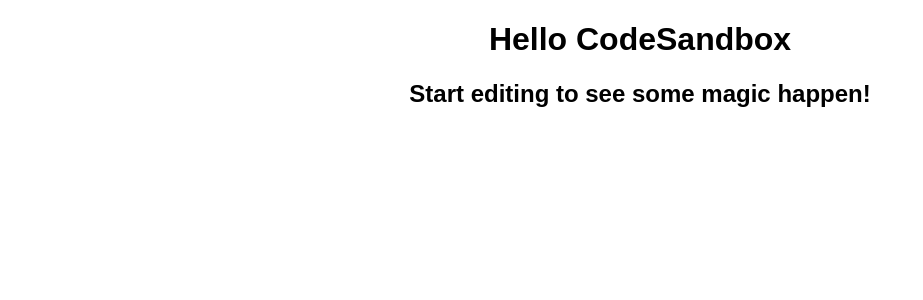
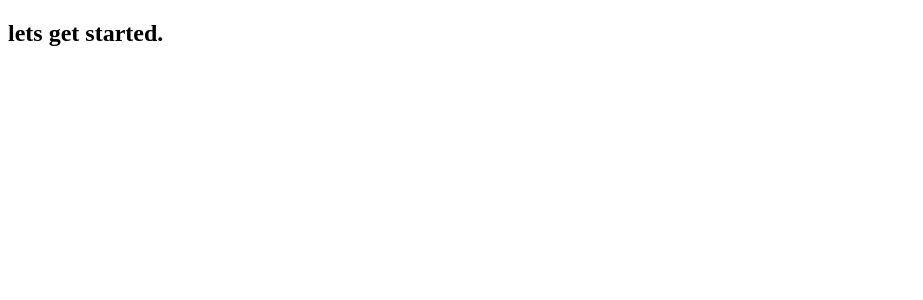
Before and after one commit to AkshitRamdeni/React, a JavaScript app: page / in a window 1280 px wide. Shown: the top 300 px of the page, without its empty margins (0-923 px from the left). Built offline with nearby package versions, Linux system fonts and the light colour scheme.

Commit message:
Update 5 files

```diff
--- a/public/index.html
+++ b/public/index.html
@@ -1,16 +1,20 @@
 <!DOCTYPE html>
 <html lang="en">
-
   <head>
-	<meta charset="utf-8">
-	<meta name="viewport" content="width=device-width, initial-scale=1, shrink-to-fit=no">
-	<meta name="theme-color" content="#000000">
+    <meta charset="utf-8" />
+    <link rel="icon" href="%PUBLIC_URL%/favicon.ico" />
+    <meta name="viewport" content="width=device-width, initial-scale=1" />
+    <meta name="theme-color" content="#000000" />
+    <meta
+      name="description"
+      content="Web site created using create-react-app"
+    />
+    <link rel="apple-touch-icon" href="%PUBLIC_URL%/logo192.png" />
     <!--
-      manifest.json provides metadata used when your web app is added to the
-      homescreen on Android. See https://developers.google.com/web/fundamentals/engage-and-retain/web-app-manifest/
+      manifest.json provides metadata used when your web app is installed on a
+      user's mobile device or desktop. See https://developers.google.com/web/fundamentals/web-app-manifest/
     -->
-	<link rel="manifest" href="%PUBLIC_URL%/manifest.json">
-	<link rel="shortcut icon" href="%PUBLIC_URL%/favicon.ico">
+    <link rel="manifest" href="%PUBLIC_URL%/manifest.json" />
     <!--
       Notice the use of %PUBLIC_URL% in the tags above.
       It will be replaced with the URL of the `public` folder during the build.
@@ -22,11 +26,8 @@
     -->
     <title>React App</title>
   </head>
-
   <body>
-	<noscript>
-		You need to enable JavaScript to run this app.
-	</noscript>
+    <noscript>You need to enable JavaScript to run this app.</noscript>
     <div id="root"></div>
     <!--
       This HTML file is a template.
@@ -39,5 +40,4 @@
       To create a production bundle, use `npm run build` or `yarn build`.
     -->
   </body>
-
 </html>
--- a/src/App.js
+++ b/src/App.js
@@ -1,10 +1,8 @@
-import "./styles.css";
-
-export default function App() {
-  return (
-    <div className="App">
-      <h1>Hello CodeSandbox</h1>
-      <h2>Start editing to see some magic happen!</h2>
-    </div>
-  );
+function App(){
+    return(
+      <div>
+        <h2>lets get started.</h2>
+      </div>
+    );
 }
+export default App;
--- a/src/index.js
+++ b/src/index.js
@@ -1,13 +1,7 @@
-import { StrictMode } from "react";
-import { createRoot } from "react-dom/client";
+import ReactDom from 'react-dom/client';
 
-import App from "./App";
+import App from './App';
 
-const rootElement = document.getElementById("root");
-const root = createRoot(rootElement);
 
-root.render(
-  <StrictMode>
-    <App />
-  </StrictMode>
-);
+const root = ReactDom.createRoot(document.getElementById('root'));
+root.render(<App/>);
--- a/src/styles.css
+++ /dev/null
@@ -1,4 +0,0 @@
-.App {
-  font-family: sans-serif;
-  text-align: center;
-}
```
Also changed, not shown: 1 other file (tests, documents, lock files or other folders). Lines whose indentation alone changed are shown as unchanged.
